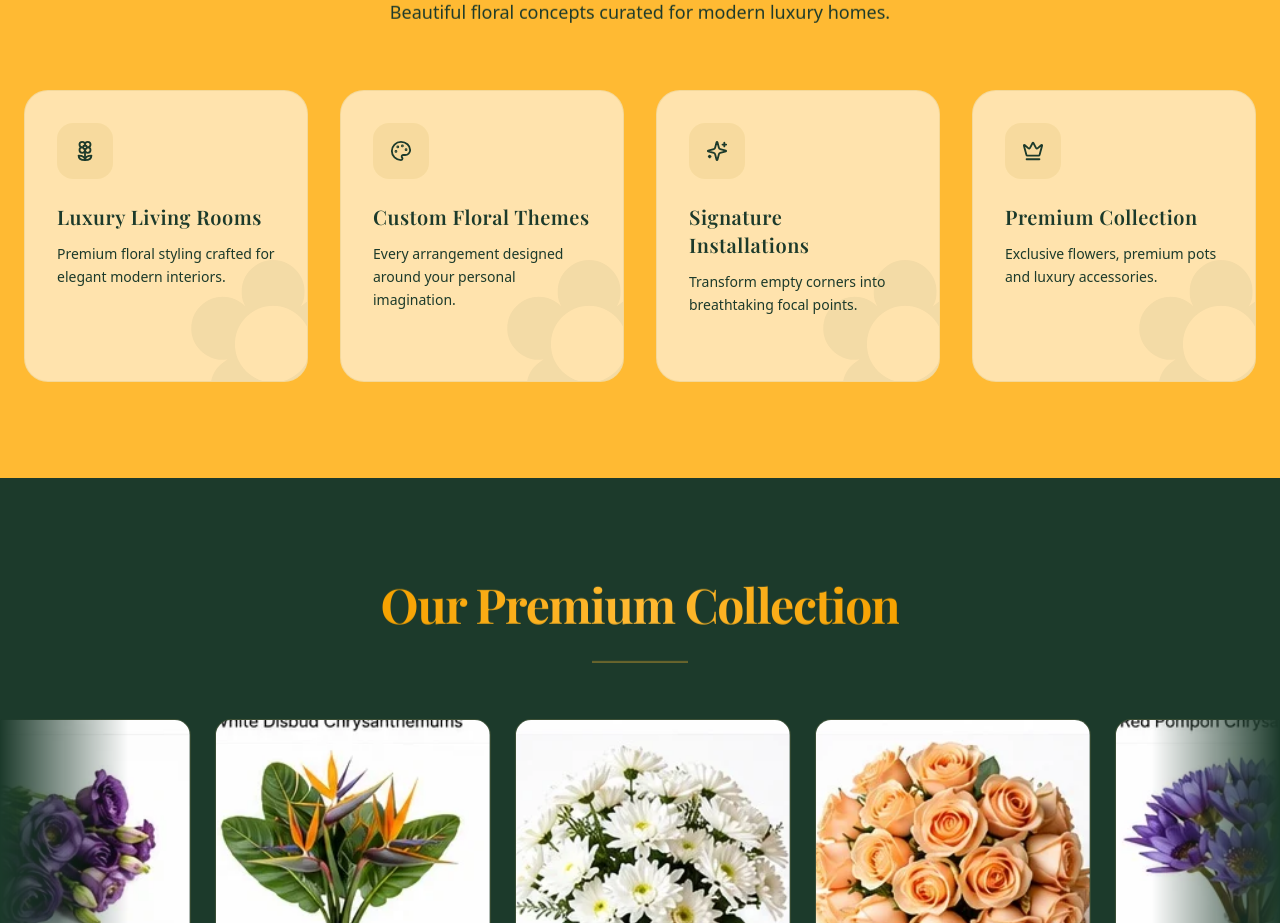
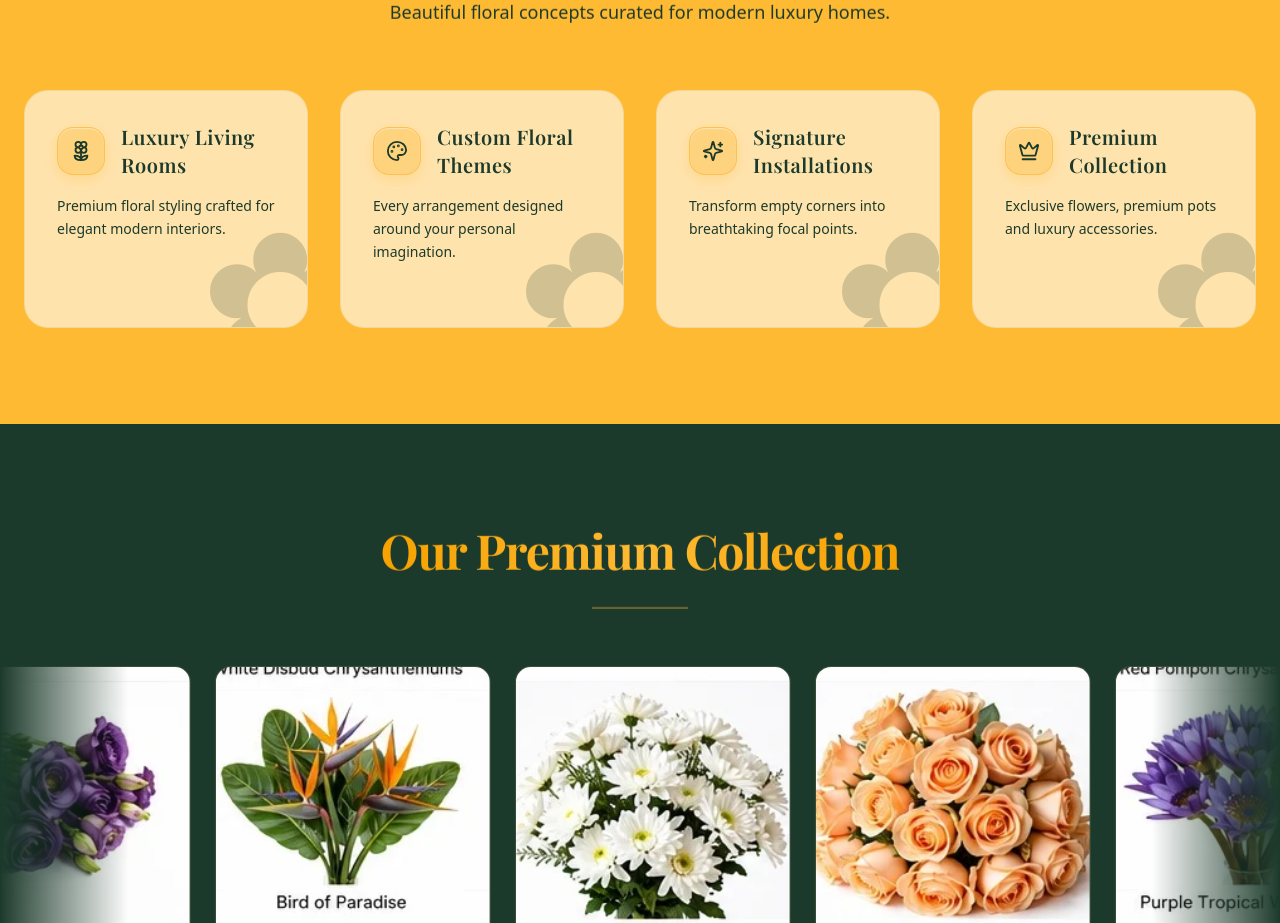
Before and after one commit to Rohit03022006/bloom-empire, a React (Vite) app: page / in a window 1280 px wide. Shown: the part 2720-3643 px from the top of the page. Built offline with nearby package versions, Linux system fonts and the light colour scheme; no server answers; a web font is replaced by a local one.

Commit message:
Refactor comments and improve icon/title layout

```diff
--- a/src/components/home/ExclusiveDesigns.jsx
+++ b/src/components/home/ExclusiveDesigns.jsx
@@ -51,7 +51,7 @@ export default function ExclusiveDesigns() {
           </p>
         </div>
 
-        {/* Cards Grid — 1 col on mobile, 2 on sm, 4 on lg */}
+        {/* Cards Grid - 1 col on mobile, 2 on sm, 4 on lg */}
         <div className="grid grid-cols-1 sm:grid-cols-2 lg:grid-cols-4 gap-5 sm:gap-8">
           {designs.map((item, idx) => {
             const Icon = item.icon;
@@ -73,10 +73,10 @@ export default function ExclusiveDesigns() {
                 }}
               >
                 <div>
-                  {/* Icon */}
+                  {/* Icon & Title Row */}
+                  <div className="flex items-center gap-3 sm:gap-4 mb-3 sm:mb-4">
                     <div
-                    className="w-12 h-12 sm:w-14 sm:h-14 rounded-2xl flex items-center justify-center mb-4 sm:mb-6 transition-transform duration-500 group-hover:scale-105"
-                    style={{ background: "rgba(201,168,76,0.15)" }}
+                      className="w-10 h-10 sm:w-12 sm:h-12 rounded-2xl flex-shrink-0 flex items-center justify-center transition-all duration-500 icon-glassmorphism group-hover:scale-110"
                     >
                       <Icon
                         size={22}
@@ -85,11 +85,12 @@ export default function ExclusiveDesigns() {
                     </div>
 
                     <h3
-                    className="text-base sm:text-xl font-semibold mb-2 sm:mb-3 tracking-wide"
+                      className="text-base sm:text-xl font-semibold tracking-wide"
                       style={{ color: "var(--color-background)" }}
                     >
                       {item.title}
                     </h3>
+                  </div>
 
                   <p
                     className="leading-relaxed text-sm pb-6 sm:pb-8"
@@ -99,9 +100,9 @@ export default function ExclusiveDesigns() {
                   </p>
                 </div>
 
-                {/* Watermark */}
+                {/* Watermark — Top-left 1/4 showing at bottom-right corner */}
                 <span
-                  className="absolute -bottom-30 -right-15 text-[8rem] sm:text-[14rem] select-none transition-all duration-700 ease-out transform pointer-events-none opacity-5 group-hover:opacity-20 group-hover:scale-110 group-hover:-rotate-12"
+                  className="absolute translate-x-1/3 translate-y-1/3 bottom-0 right-0 text-[8rem] sm:text-[12rem] leading-none select-none transition-all duration-700 ease-out transform pointer-events-none opacity-20 sm:opacity-20 group-hover:opacity-40 group-hover:scale-110 group-hover:rotate-12"
                   style={{ color: "var(--color-background)" }}
                   aria-hidden="true"
                 >
```
Lines whose indentation alone changed are shown as unchanged.
